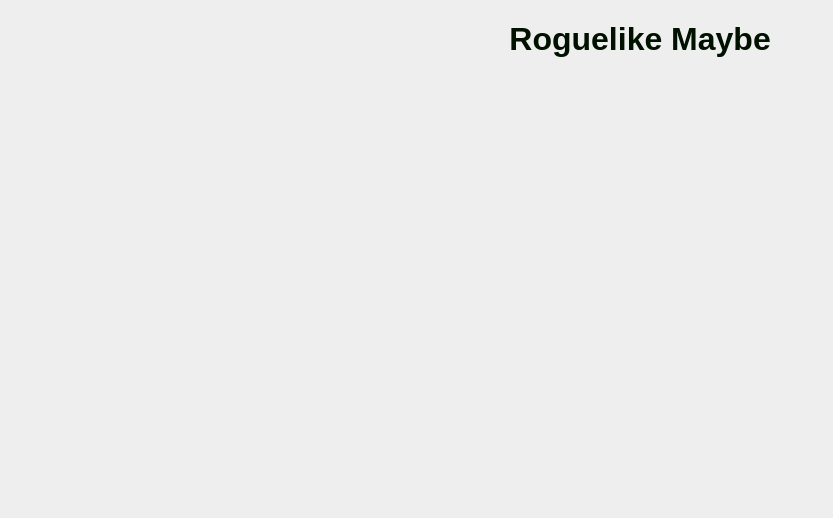
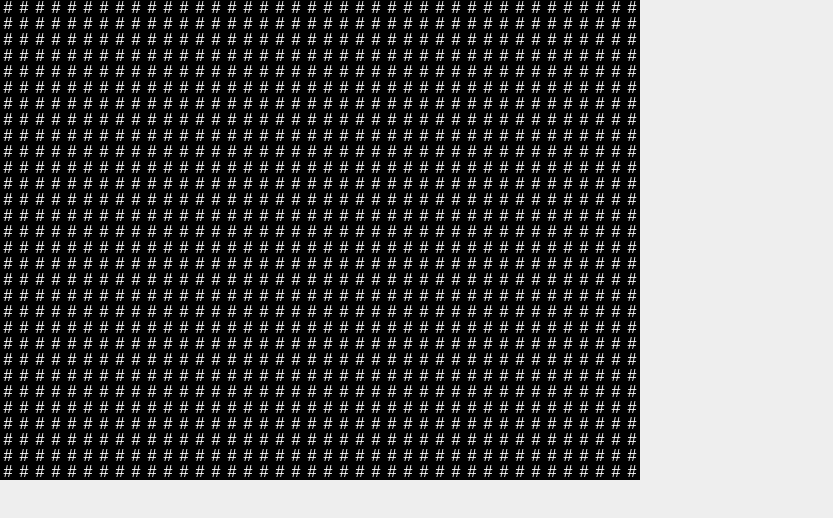
Before and after one commit to laurheth/pumpkin-oubliette, a website built with webpack: page src/index.html in a window 1280 px wide. Shown: the whole page, without its empty margins (0-833 px from the left). Built offline with nearby package versions, Linux system fonts and the light colour scheme.

Commit message:
More work on the display class.

```diff
--- a/src/index.html
+++ b/src/index.html
@@ -14,9 +14,7 @@
     <link rel="manifest" href="<%=require('./assets/site.webmanifest')%>">
 </head>
 <body>
-    <!-- Header from Webpack config -->
-    <h1><%= htmlWebpackPlugin.options.pageHeader %></h1>
     <!-- Application root -->
-    <div id="appRoot"></div>
+    <div class="appRoot" id="appRoot"></div>
 </body>
 </html>
--- a/src/scripts/index.ts
+++ b/src/scripts/index.ts
@@ -7,4 +7,4 @@ import Toolkit from './toolkit/toolkit';
 const appRoot: HTMLDivElement = document.querySelector('#appRoot');
 
 // Create a new display object
-const display = new Toolkit.Display({target: appRoot, width: 10, height: 10});
+const display = new Toolkit.Display({target: appRoot, width: 40, height: 30, tileWidth:'1rem'});
--- /dev/null
+++ b/src/scripts/toolkit/display/Display.scss
@@ -0,0 +1,17 @@
+// Built-in styling for the display
+.display {
+    position: relative;
+    .tile {
+        position: absolute;
+        left: 0;
+        right: 0;
+        width: 1rem;
+        height: 1rem;
+        > * {
+            position: absolute;
+            left: 50%;
+            top: 50%;
+            transform: translate(-50%, -50%);
+        }
+    }
+}
--- a/src/scripts/toolkit/display/Display.ts
+++ b/src/scripts/toolkit/display/Display.ts
@@ -1,4 +1,4 @@
-import css from './Display.css';
+import css from './Display.scss';
 
 /** Display parameters */
 interface DisplayParams {
@@ -9,23 +9,49 @@ interface DisplayParams {
     /** Height in tiles of the display. */
     height: number;
     /** Optional width of each tile. */
-    tileWidth?: number;
+    tileWidth?: string;
     /** Optional height of each tile. */
-    tileHeight?: number;
+    tileHeight?: string;
     /** Default background colour of the display */
     background?: string;
     /** Default foreground colour of the display */
     foreground?: string;
 }
 
+/** dimensions interface */
+interface Dimension {
+    width: number;
+    height: number;
+};
+
+/** Tilesize interface */
+interface TileSize {
+    tileWidth: string;
+    tileHeight: string;
+}
+
+/** Position interface */
+interface Position {
+    x: number,
+    y: number
+}
+
 /** Class to keep track of each individual tile in the display */
 class Tile {
     /** Contents of the tile  */
+    private contentElement: HTMLElement;
     private _content: string | HTMLElement;
     /** Background colour. */
     private _background: string;
     /** Foreground colour */
     private _foreground: string;
+
+    /** Position */
+    private _position: Position;
+
+    /** Size of a title, in CSS units */
+    private _tileHeight: string;
+    private _tileWidth: string;
 
     /** Element this tile corresponds to in the DOM */
     readonly element: HTMLDivElement;
@@ -34,11 +60,24 @@ class Tile {
         content: string | HTMLElement,
         background: string,
         foreground: string,
+        position: Position,
+        tileSize?: TileSize,
     ) {
+        // Create necessary elements and apply classes
         this.element = document.createElement('div');
+        this.element.classList.add(css.tile);
+
+        // Set tile content and colour scheme
         this.content = content;
         this.foreground = foreground;
         this.background = background;
+
+        // Set the tile size
+        this.tileWidth = (tileSize?.tileWidth) ? tileSize.tileWidth : `1rem`;
+        this.tileHeight = (tileSize?.tileHeight) ? tileSize.tileHeight : this.tileWidth;
+
+        // Set the tile position
+        this.position = position;
     };
 
     /** Get or set the tile contents */
@@ -47,18 +86,23 @@ class Tile {
     }
 
     set content(newContent: string | HTMLElement) {
+        // Create contentElement if it doesn't already exist
+        if (!this.contentElement) {
+            this.contentElement = document.createElement('div');
+            this.element.appendChild(this.contentElement);
+        }
         // Only update if the new and old content don't match
         if (this._content !== newContent) {
             // If content is a string, just add it
             if (typeof newContent === 'string') {
-                this.element.innerHTML = newContent;
+                this.contentElement.innerHTML = newContent;
             }
             // If it is an element, empty the tile and append the new content
             else {
-                while(this.element.lastElementChild) {
-                    this.element.removeChild(this.element.lastElementChild);
+                while(this.contentElement.lastElementChild) {
+                    this.contentElement.removeChild(this.contentElement.lastElementChild);
                 }
-                this.element.appendChild(newContent);
+                this.contentElement.appendChild(newContent);
             }
         }
     }
@@ -86,13 +130,38 @@ class Tile {
             this.element.style.color = newForeground;
         }
     }
+
+    /** Get or set position */
+    get position(): Position {
+        return this._position;
     }
 
-/** dimensions interface */
-interface Dimension {
-    width: number;
-    height: number;
-};
+    set position(position: Position) {
+        this._position = {...position};
+        this.element.style.left = `calc(${position.x} * ${this.tileWidth})`;
+        this.element.style.top = `calc(${position.y} * ${this.tileHeight})`;
+    }
+
+    /** Get or set tile width */
+    get tileWidth():string {
+        return this._tileWidth;
+    }
+
+    set tileWidth(newWidth: string) {
+        this._tileWidth = newWidth;
+        this.element.style.width = newWidth;
+    }
+
+    /** Get or set the tile height */
+    get tileHeight():string {
+        return this._tileHeight;
+    }
+
+    set tileHeight(newHeight: string) {
+        this._tileHeight = newHeight;
+        this.element.style.height = newHeight;
+    }
+}
 
 /** Display class, to create and control a display */
 class Display {
@@ -104,20 +173,20 @@ class Display {
     private background: string;
     private foreground: string;
 
+    private tileSize: TileSize;
+
     /** Create a new Display
      *  @param {DisplayParams} parameters - Object of parameters to initialize the display.
      */
     constructor(
         parameters: DisplayParams
     ) {
-        const {target, width, height, background, foreground, ...rest} = parameters;
+        const {target, width, height, background, foreground, tileWidth, tileHeight, ...rest} = parameters;
         // Set the target
         this.target = target;
 
         // Create the element for the display
         this.element = document.createElement('div');
-
-
 
         // Apply some default styles
         this.element.classList.add(css.display);
@@ -125,14 +194,17 @@ class Display {
         this.element.style.background = this.background;
         this.foreground = (foreground) ? foreground : '#ffffff';
         this.element.style.color = this.foreground;
+        this.element.style.fontSize = (tileHeight) ? tileHeight : '1rem';
 
         // Set the display dimensions
+        this.tileSize = {
+            tileWidth: (tileWidth) ? tileWidth : '1rem',
+            tileHeight: (tileHeight) ? tileHeight : (tileWidth) ? tileWidth : '1rem'
+        };
         this.dimensions = {width, height};
 
         // Attach display to the target element
         this.target.appendChild(this.element);
-
-
     };
 
     /** Get or set the display dimensions */
@@ -144,6 +216,9 @@ class Display {
         if (newDimensions.width !== this._width && newDimensions.height !== this._height) {
             this._width = newDimensions.width;
             this._height = newDimensions.height;
+
+            this.element.style.width = `calc(${this._width} * ${this.tileSize.tileWidth})`;
+            this.element.style.height = `calc(${this._height} * ${this.tileSize.tileHeight})`;
             // Reset the display to accomodate the new size
             this.allocateDisplay();
         }
@@ -156,13 +231,15 @@ class Display {
 
         // Generate tiles
         const length = this._height * this._width;
-        for (let i=0;i<length;i++) {
+        for (let y=0;y<this._height;y++) {
+            for (let x=0;x<this._width;x++) {
                 // Make a new tile
-            const newTile = new Tile('',this.background,this.foreground);
+                const newTile = new Tile('#',this.background,this.foreground,{x:x,y:y},this.tileSize);
                 // Add it to the list of tiles
                 this.tiles.push(newTile);
                 // Append to the actual display
                 this.element.appendChild(newTile.element);
+            }
         }
     };
 
--- a/src/styles/partials/_general.scss
+++ b/src/styles/partials/_general.scss
@@ -3,3 +3,8 @@ body {
     color: $bodyColor;
     text-align: center;
 }
+
+.appRoot {
+    height: 100vh;
+    width: 100%;
+}
--- a/src/styles/style.scss.d.ts
+++ b/src/styles/style.scss.d.ts
@@ -1,6 +1,7 @@
 // This file is automatically generated.
 // Please do not change this file!
 interface CssExports {
+  'appRoot': string;
   'visuallyHidden': string;
 }
 export const cssExports: CssExports;
```
Also changed, not shown: src/scripts/toolkit/display/Display.css (deleted), src/scripts/toolkit/display/Display.scss.d.ts (renamed from src/scripts/toolkit/display/Display.css.d.ts). Lines whose indentation alone changed are shown as unchanged.
